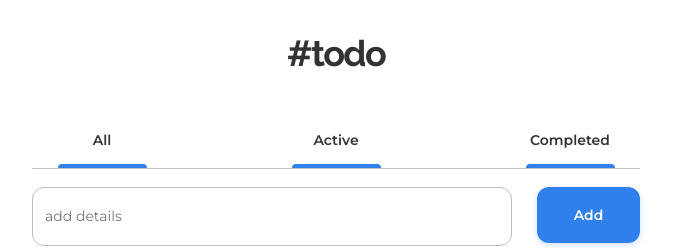
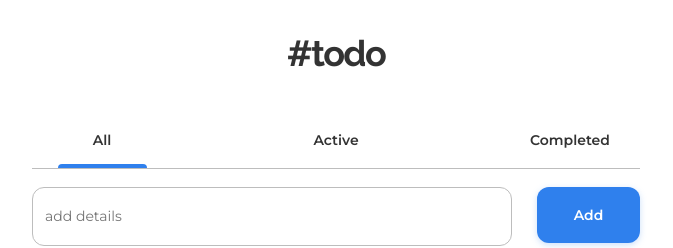
Before and after one commit to ErikaAX08/todo-app-devchallenges, a Next.js app: page / in a window 1280 px wide. Shown: the top 248 px of the page, without its empty margins (304-977 px from the left). Built offline with nearby package versions, Linux system fonts and the light colour scheme.

Commit message:
Toggle functionality added

```diff
--- a/src/Components/Toggle.module.css
+++ b/src/Components/Toggle.module.css
@@ -23,11 +23,10 @@
     content: '';
     height: 4px;
     width: 100%;
-    display: none;
 }
 
-.toggleContainer::after{
-    display: block;
+.hidden::after{
+    display: none;
 }
 
 .toggleText{
--- a/src/Components/Toggle.tsx
+++ b/src/Components/Toggle.tsx
@@ -1,15 +1,22 @@
+import type { RootState } from '../store/store';
+import { useSelector, useDispatch } from 'react-redux';
+import { setTab } from '../store/slices/tabSlice';
+
 import styles from './Toggle.module.css';
 
 function Toggle() {
+  const tab = useSelector((state: RootState) => state.tab.tab);
+  const dispatch = useDispatch();
+
   return (
     <section className={styles.container}>
-        <div className={styles.toggleContainer}>
+        <div onClick={() => dispatch(setTab(0))} className={`${styles.toggleContainer} ${tab === 0 ? '' : styles.hidden }`}>
             <span className={styles.toggleText}>All</span>
         </div>
-        <div className={styles.toggleContainer}>
+        <div onClick={() => dispatch(setTab(1))} className={`${styles.toggleContainer} ${tab === 1 ? '' : styles.hidden }`}>
             <span className={styles.toggleText}>Active</span>
         </div>
-        <div className={styles.toggleContainer}>
+        <div onClick={() => dispatch(setTab(2))} className={`${styles.toggleContainer} ${tab === 2 ? '' : styles.hidden }`}>
             <span className={styles.toggleText}>Completed</span>
         </div>
     </section>
```
